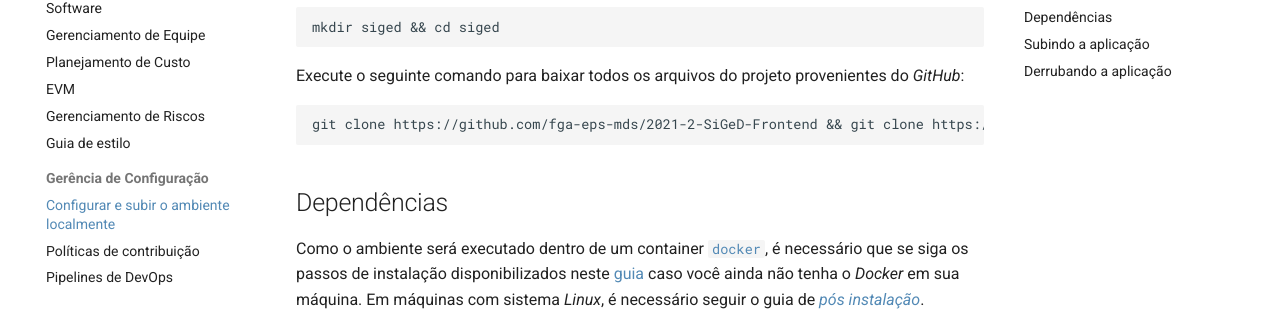
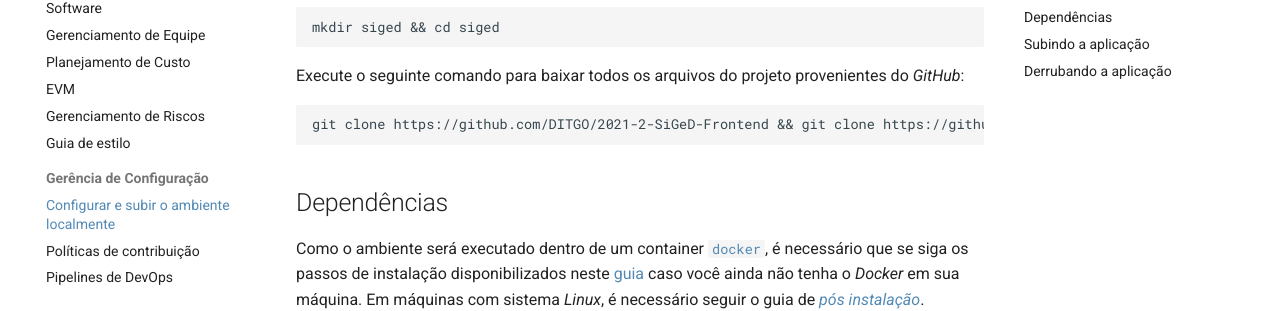
Before and after one commit to DITGO/2021-2-SiGeD-Doc, an MkDocs documentation site: the page built from docs/subindo_projeto.md, in a window 1280 px wide and 900 px high, scrolled down 403 px. Shown: the part 145-456 px from the top of the window. Built offline with MkDocs 1.6.1 and Material for MkDocs 9.7.7, drawn with Linux system fonts in a browser that asks for light colours; comment, search, counter and statistics services are not loaded; some of the changed lines change nothing that is shown.

Commit message:
adicionando atualizando de repositórios

````diff
--- a/docs/subindo_projeto.md
+++ b/docs/subindo_projeto.md
@@ -17,7 +17,7 @@ mkdir siged && cd siged
 Execute o seguinte comando para baixar todos os arquivos do projeto provenientes do _GitHub_:
 
 ```bash
-git clone https://github.com/fga-eps-mds/2021-2-SiGeD-Frontend && git clone https://github.com/fga-eps-mds/2021-2-SiGeD-Clients && git clone https://github.com/fga-eps-mds/2021-2-SiGeD-Users && git clone https://github.com/fga-eps-mds/2021-2-SiGeD-Demands && git clone https://github.com/fga-eps-mds/2021-2-SiGeD-Sectors && git clone https://github.com/fga-eps-mds/2021-2-SiGeD-Cargos
+git clone https://github.com/DITGO/2021-2-SiGeD-Frontend && git clone https://github.com/DITGO/2021-2-SiGeD-Clients && git clone https://github.com/DITGO/2021-2-SiGeD-Users && git clone https://github.com/DITGO/2021-2-SiGeD-Demands && git clone https://github.com/DITGO/2021-2-SiGeD-Sectors && git clone https://github.com/DITGO/2021-2-SiGeD-Cargos
 ```
 
 ## Dependências
````
